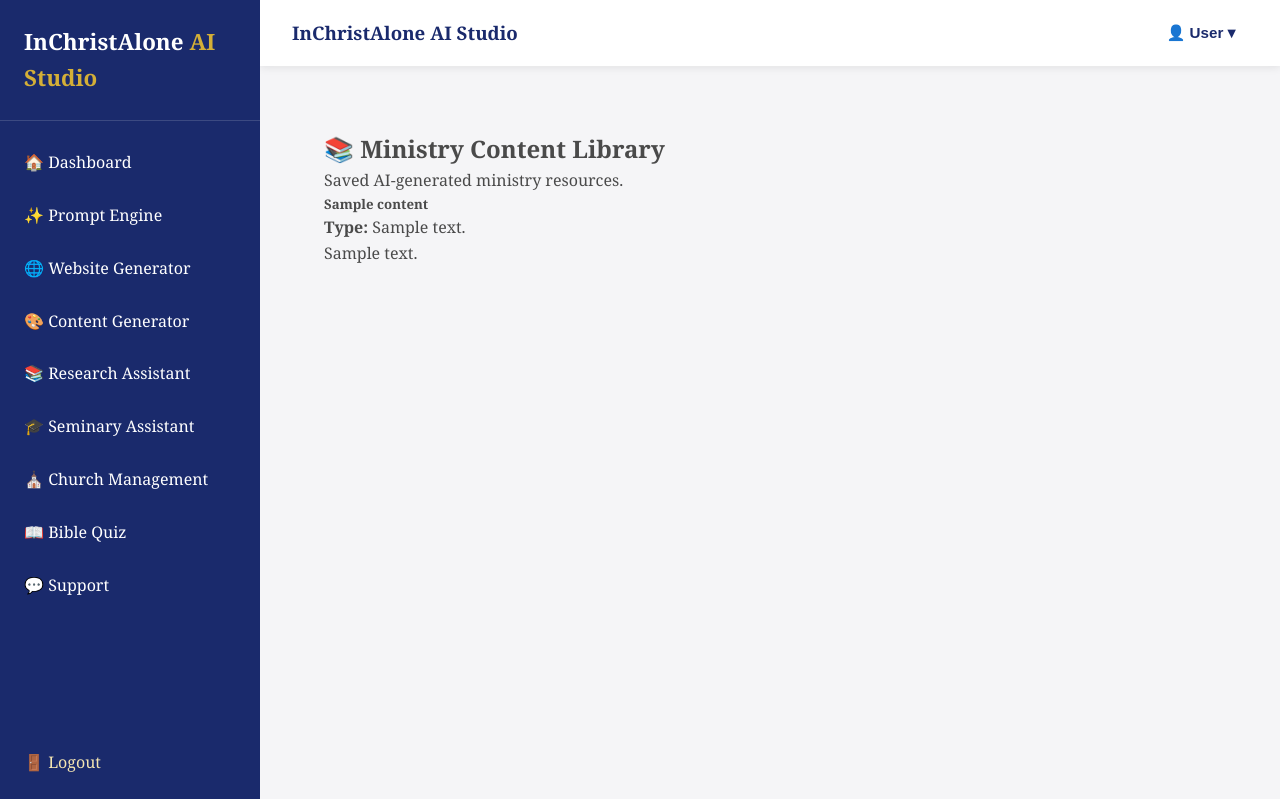
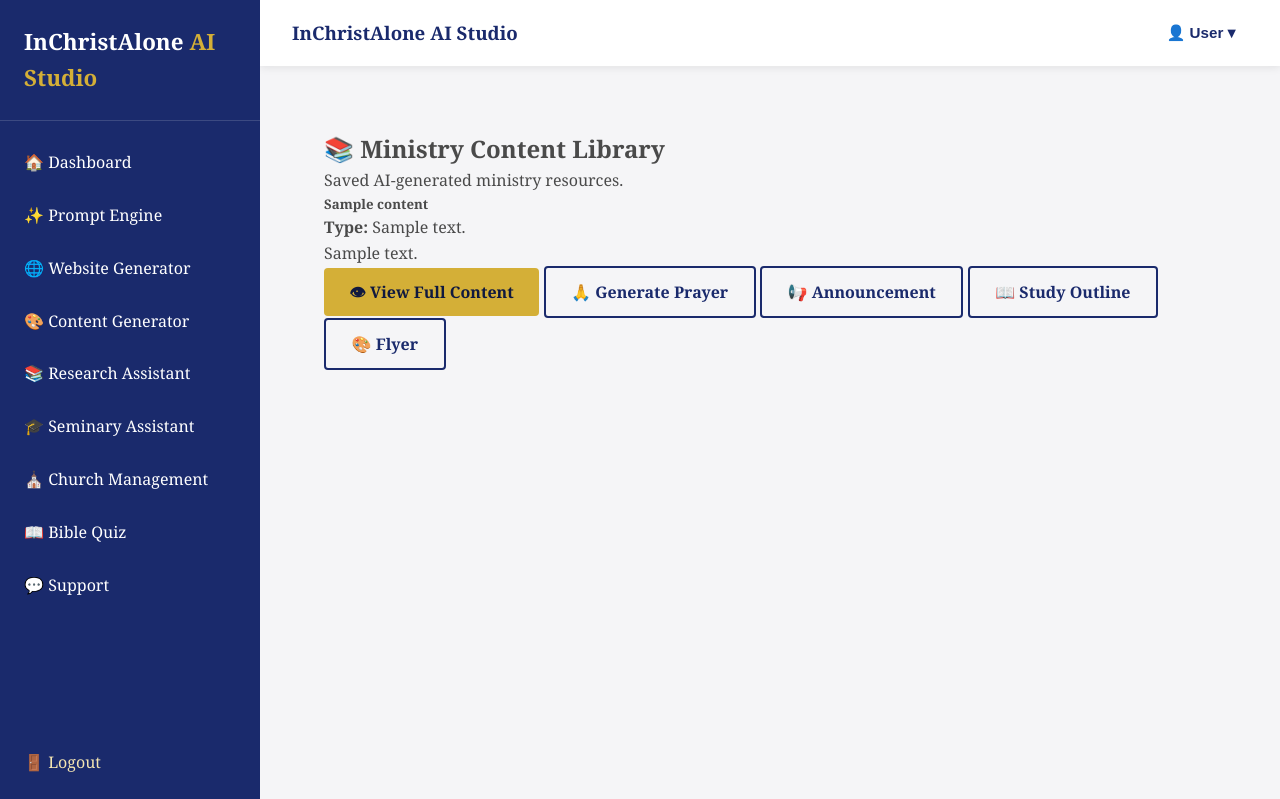
Before and after one commit to taiwolade-dot/InChristAlone-AI-Studio, a Flask app: page /ministry/content-library in a window 1280 px wide. Shown: the top 799 px of the page. Run offline with Flask 3, Linux system fonts and the light colour scheme; a user stored in the database is signed in; tables that the repository leaves empty hold one stand-in row (values such as "Sample post").

Commit message:
v3.5.4 ministry content view intelligence action

```diff
--- a/modules/ministry/routes.py
+++ b/modules/ministry/routes.py
@@ -139,3 +139,15 @@ def content_library():
         "ministry/content_library.html",
         contents=contents
     )
+
+
+@ministry_bp.route("/content/<int:content_id>")
+@login_required
+def view_content(content_id):
+
+    content = MinistryContent.query.get_or_404(content_id)
+
+    return render_template(
+        "ministry/content_view.html",
+        content=content
+    )
--- a/templates/ministry/content_library.html
+++ b/templates/ministry/content_library.html
@@ -31,6 +31,37 @@
                     {% endif %}
                 </p>
 
+                <div class="mt-3">
+
+                    <a class="btn-primary"
+                       href="{{ url_for('ministry.view_content', content_id=item.id) }}">
+                        👁 View Full Content
+                    </a>
+
+                    {% if item.occasion_id %}
+                    <a class="btn-secondary"
+                       href="{{ url_for('ai_assistant.occasion_prayer', occasion_id=item.occasion_id) }}">
+                        🙏 Generate Prayer
+                    </a>
+
+                    <a class="btn-secondary"
+                       href="{{ url_for('ai_assistant.occasion_announcement', occasion_id=item.occasion_id) }}">
+                        📢 Announcement
+                    </a>
+
+                    <a class="btn-secondary"
+                       href="{{ url_for('ai_assistant.occasion_outline', occasion_id=item.occasion_id) }}">
+                        📖 Study Outline
+                    </a>
+
+                    <a class="btn-secondary"
+                       href="{{ url_for('ai_assistant.occasion_flyer', occasion_id=item.occasion_id) }}">
+                        🎨 Flyer
+                    </a>
+                    {% endif %}
+
+                </div>
+
             </div>
         </div>
 
```
Also changed, not shown: templates/ministry/content_view.html (added, +35 -0 lines).
